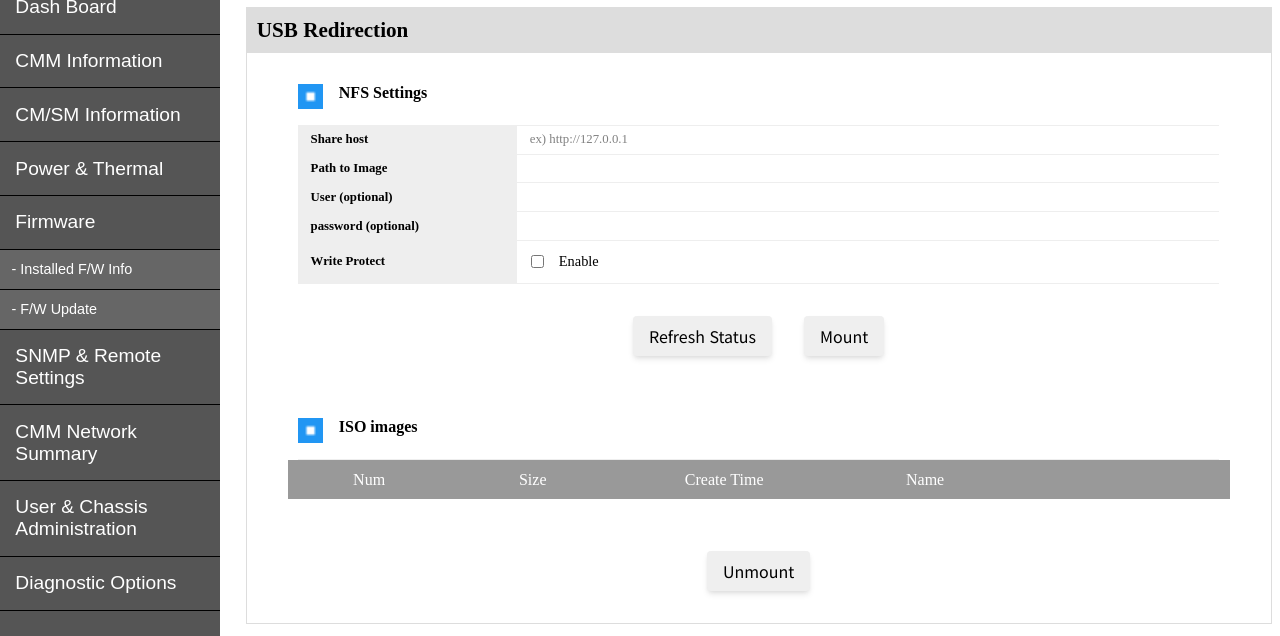
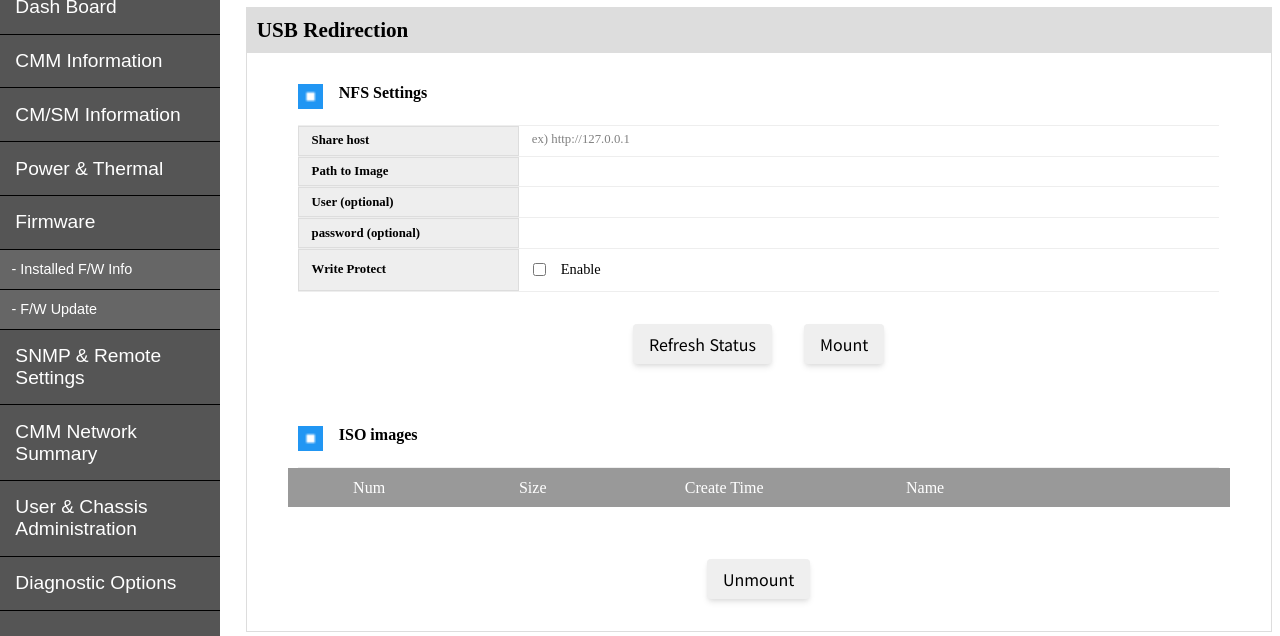
Before and after one commit to dojyj/CMM_WEB, a plain HTML site: page view/Firmware/updateFW.html in a window 1280 px wide. Shown: the part 99-735 px from the top of the page. Drawn offline with Linux system fonts and the light colour scheme; a script that the page names is missing.

Commit message:
UI Update

```diff
--- a/css/detailTable.css
+++ b/css/detailTable.css
@@ -79,6 +79,7 @@ input[type="text"], input[type="password"] {
     align-items: center;
     font-size: 0.8em;
     font-weight: bold;
+    border: 1px solid #DDD;
 }
 
 .table-value {
```
